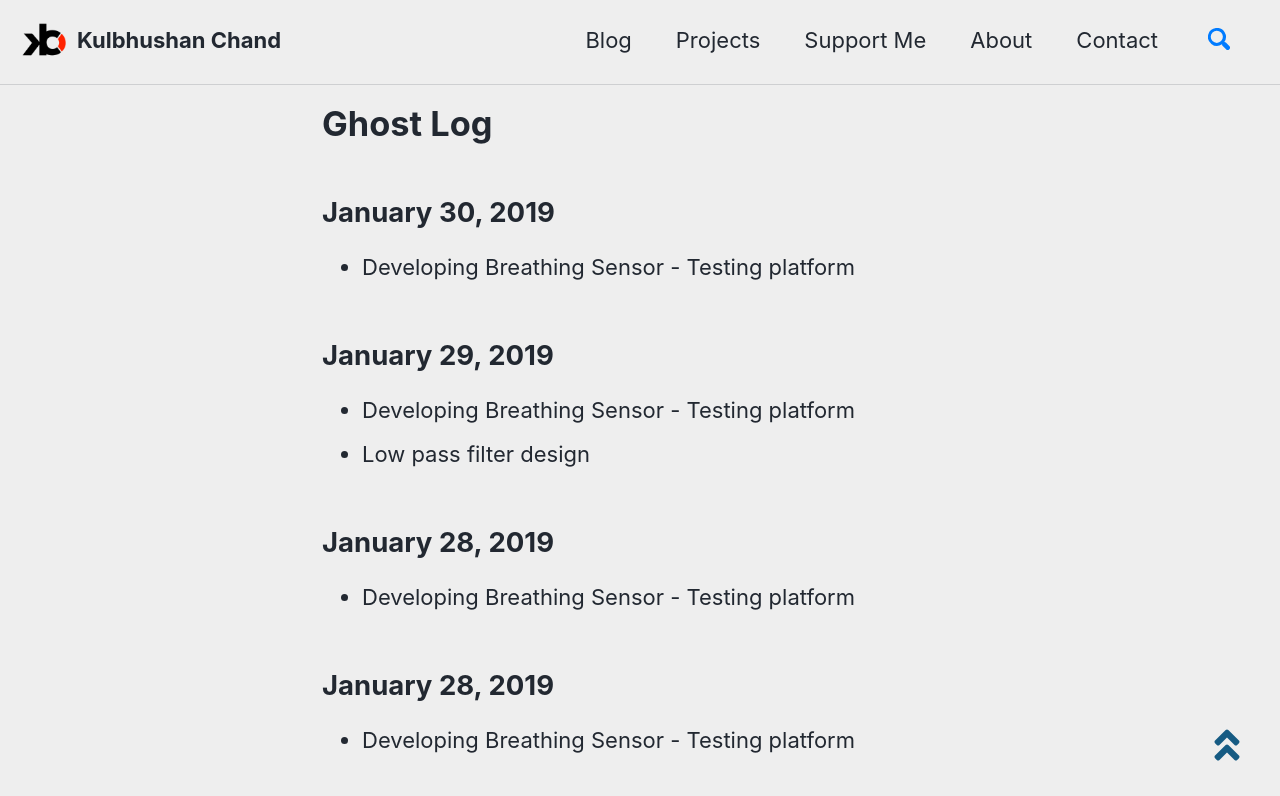
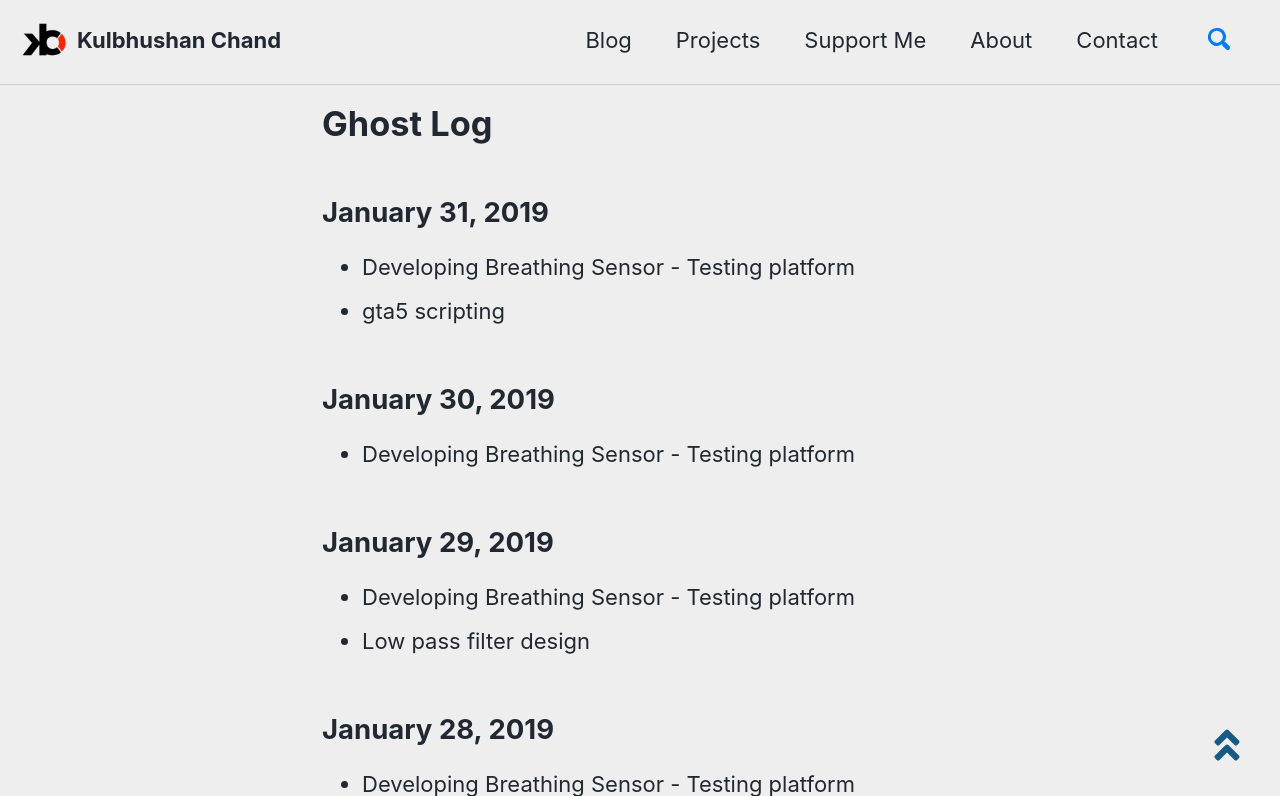
Before and after one commit to kulbhushanchand/kulbhushanchand.github.io-v2, a Jekyll site: the page built from _pages/main/log.md, in a window 1280 px wide and 900 px high, cut to the strip 104-900 px from the top of the window. Built offline with Jekyll 4.4.1, drawn with Linux system fonts in a browser that asks for light colours; cached includes are drawn as plain includes; comment, search, counter and statistics services are not loaded; a style sheet for code colours, icons or effects is not loaded.

Commit message:
Update log.md

```diff
--- a/_pages/main/log.md
+++ b/_pages/main/log.md
@@ -16,6 +16,10 @@ toc: false
 
 
 {% assign dateFormat = '%B %d, %Y' %}
+
+## {{ "2019-01-31" | date: dateFormat }}
+- Developing Breathing Sensor - Testing platform
+- gta5 scripting
 
 ## {{ "2019-01-30" | date: dateFormat }}
 - Developing Breathing Sensor - Testing platform
```
